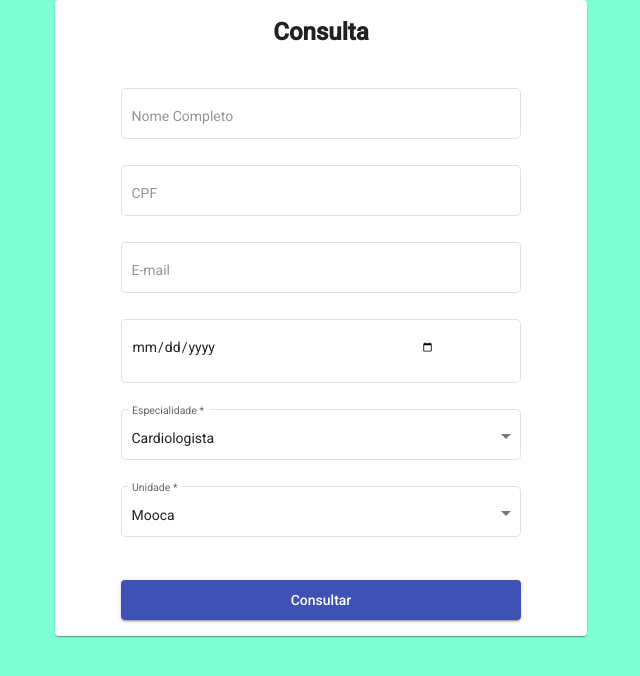
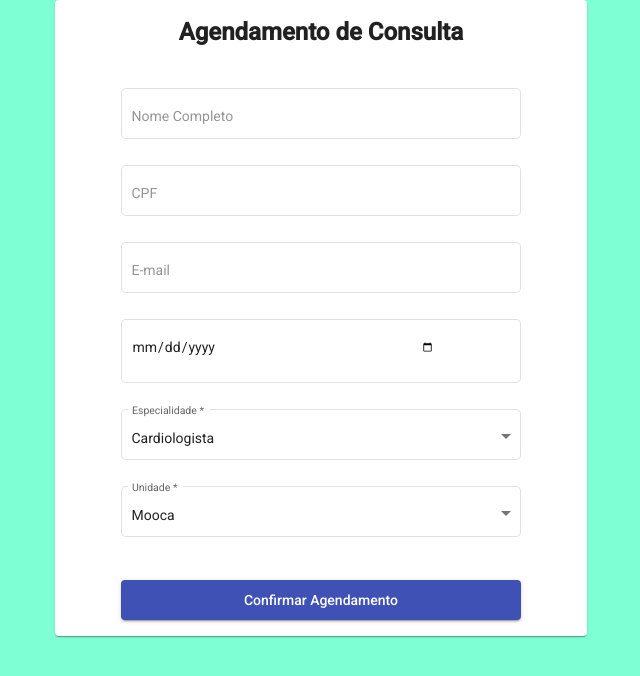
Before and after one commit to silva-leonardo/usjt_medplus_project_frontend, an Angular app: page /consulta in a window 1280 px wide. Shown: the top 676 px of the page, without its empty margins (319-959 px from the left). Built offline with nearby package versions, Linux system fonts and the light colour scheme.

Commit message:
fix: Correção da descrição do titulo da pagina e do botão de confirmação

```diff
--- a/src/app/Telas/consulta/consulta.component.html
+++ b/src/app/Telas/consulta/consulta.component.html
@@ -1,5 +1,5 @@
 <mat-card>
-    <h1><b>Consulta
+    <h1><b>Agendamento de Consulta
     </b></h1>
     <br>
 
@@ -54,6 +54,7 @@
 
     <br>
 
-    <button mat-raised-button color="primary">Consultar</button>
+    <button mat-raised-button color="primary">Confirmar Agendamento
+    </button>
   </form>
   </mat-card>
```
